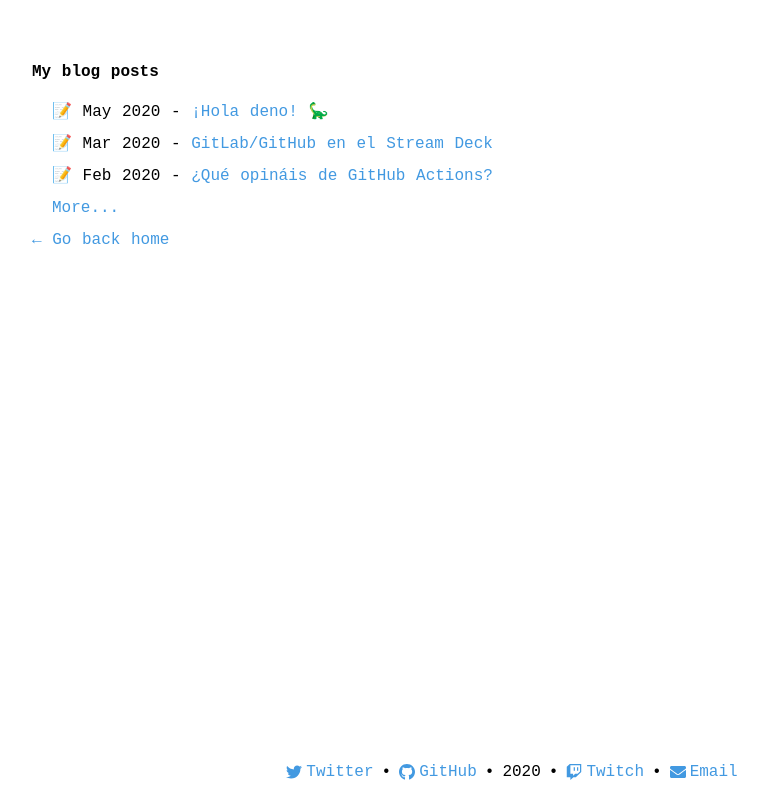
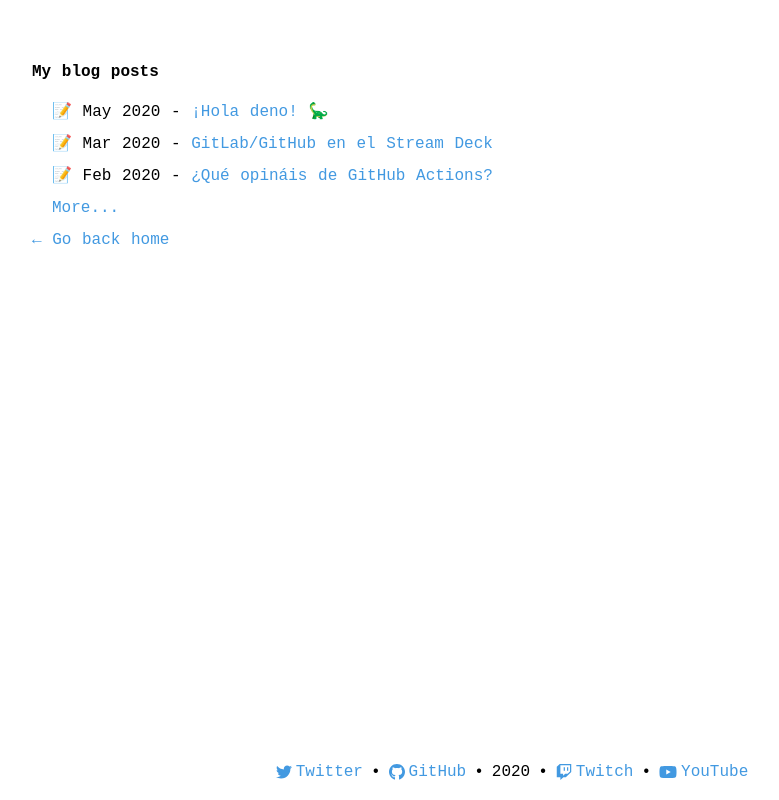
Before and after one commit to SantiMA10/santiagomartin.dev, a Next.js app: page /blog in a window 1280 px wide. Shown: the whole page, without its empty margins (128-907 px from the left). Built offline with nearby package versions, Linux system fonts and the light colour scheme; no server answers.

Commit message:
chore: link YouTube

```diff
--- a/src/components/Footer.tsx
+++ b/src/components/Footer.tsx
@@ -3,6 +3,7 @@
   faTwitter,
   faGithub,
   faTwitch,
+  faYoutube,
 } from "@fortawesome/free-brands-svg-icons";
 import { faEnvelope } from "@fortawesome/free-solid-svg-icons";
 
@@ -51,13 +52,13 @@
         <a
           className="flex justify-center items-center"
           target="_blank"
-          href="mailto:hi@santiagomartin.dev"
+          href="https://www.youtube.com/channel/UCFlKou_4Ow2vco5N4aCJZoA?sub_confirmation=1"
         >
           <FontAwesomeIcon
             className="h-5 text-blue-500 no-underline hover:text-blue-800 hover:underline mr-1"
-            icon={faEnvelope}
+            icon={faYoutube}
           />
-          <span className="hidden md:block">Email</span>
+          <span className="hidden md:block">YouTube</span>
         </a>
       </div>
     </footer>
```
